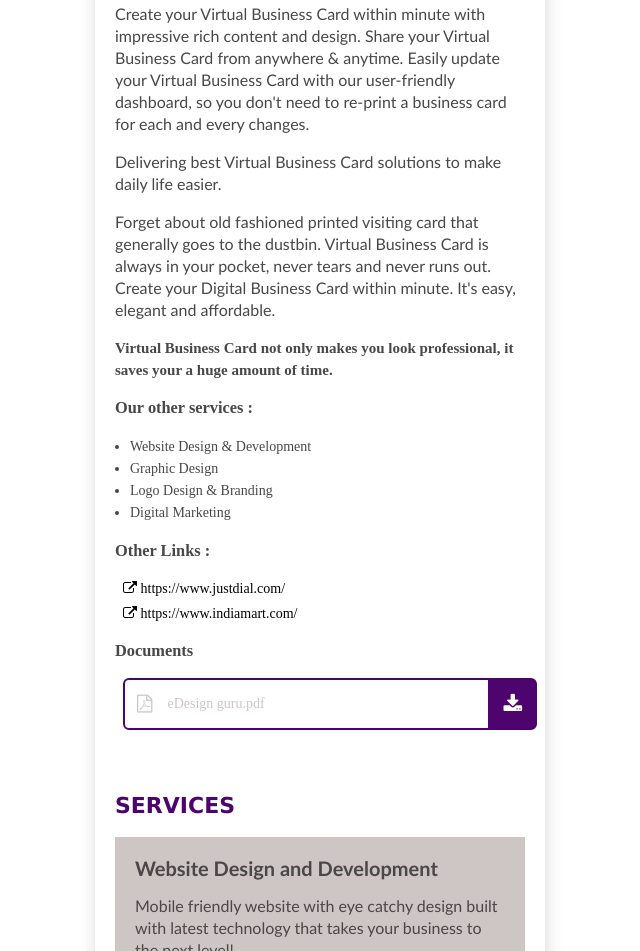
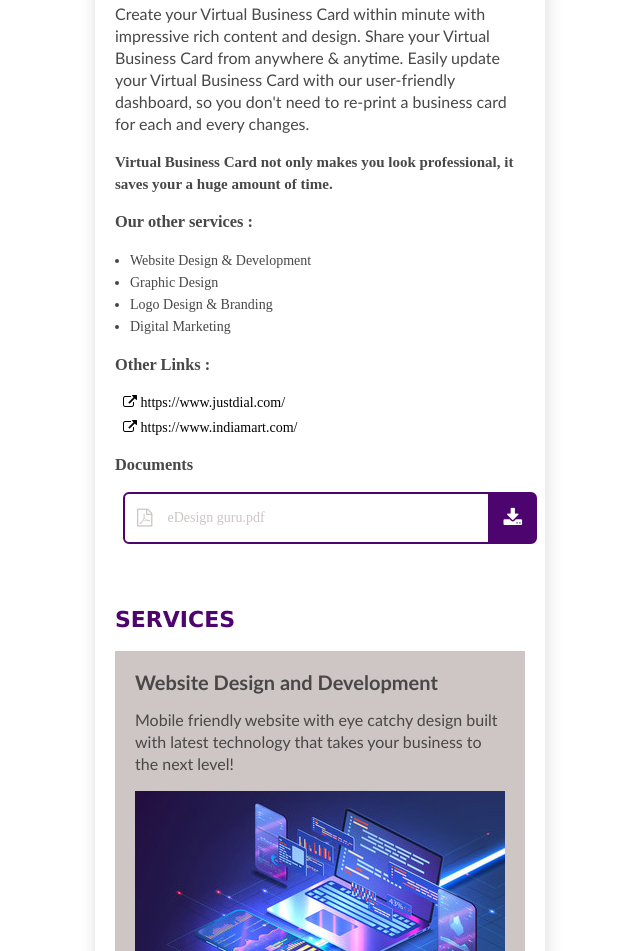
Before and after one commit to varsha0198/VISITING-CARD, a plain HTML site: page index.html in a window 1280 px wide. Shown: the part 945-1896 px from the top of the page, without its empty margins (320-960 px from the left). Drawn offline with Linux system fonts and the light colour scheme.

Commit message:
third commit

```diff
--- a/index.html
+++ b/index.html
@@ -189,11 +189,7 @@
                 Virtual Business Card from anywhere & anytime. Easily update your Virtual Business Card with our
                 user-friendly dashboard, so you don't need to re-print a business card for each and every changes.
             </p>
-            <p class="paragraph">Delivering best Virtual Business Card solutions to make daily life easier.</p>
-            <p class="paragraph">Forget about old fashioned printed visiting card that generally goes to the dustbin. Virtual Business
-                Card is always in your pocket, never tears and never runs out. Create your Digital Business Card within
-                minute. It's easy, elegant and affordable.
-            </p>
+
             <p><strong>
                     Virtual Business Card not only makes you look professional, it saves your a huge amount of time.
                 </strong></p>
```
